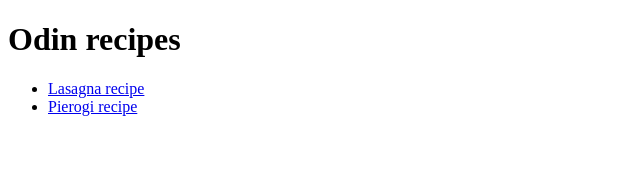
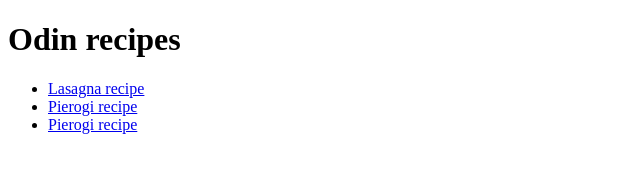
Before and after one commit to AlineRG/The-odin-project, a plain HTML site: page index.html in a window 1280 px wide. Shown: the whole page, without its empty margins (0-640 px from the left). Drawn offline with Linux system fonts and the light colour scheme.

Commit message:
add new li
 <li>  <a href="./recipes/gnochi.html">Pierogi recipe</a></li>

```diff
--- a/index.html
+++ b/index.html
@@ -10,6 +10,7 @@
     <ul>
         <li>  <a href="./recipes/lasagna.html">Lasagna recipe</a></li>
         <li>  <a href="./recipes/pierogi.html">Pierogi recipe</a></li>
+        <li>  <a href="./recipes/gnochi.html">Pierogi recipe</a></li>
     </ul>
 
 </body>
```
